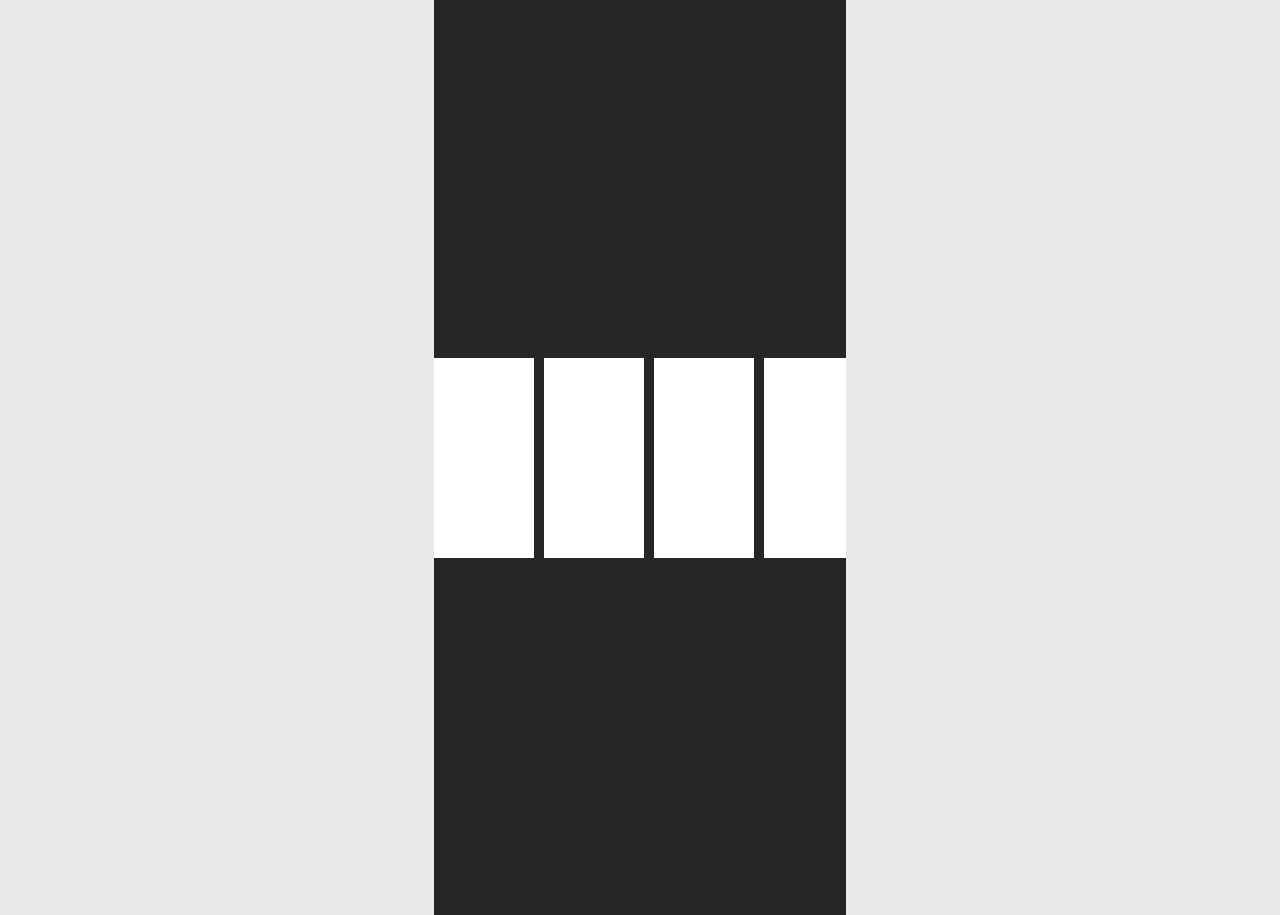
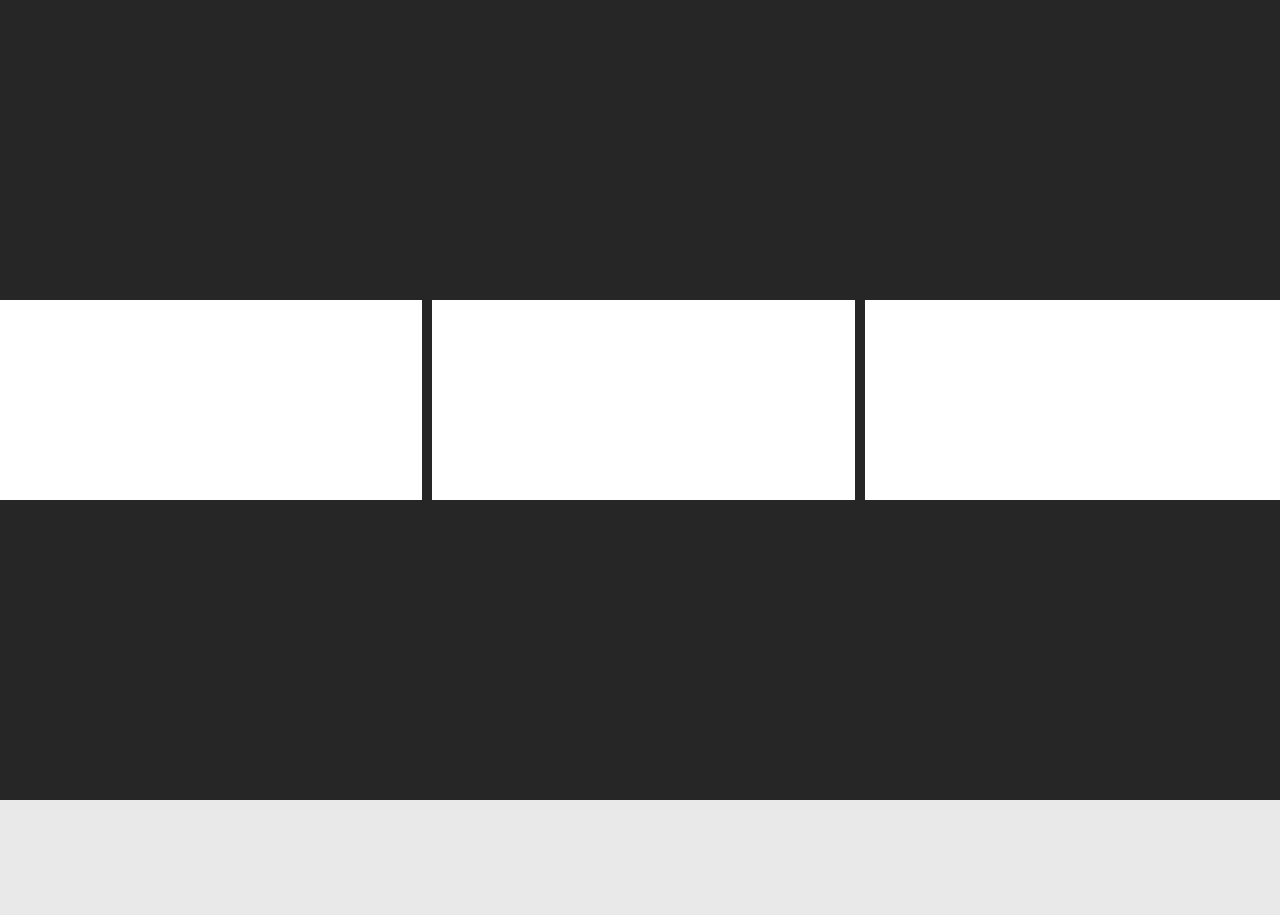
Before and after one commit to Ebenezr/Horizontal-scrol-flexl, a plain HTML site: page index.html in a window 1280 px wide. After the commit the page ends 800 px from the top, so only its background shows below. Drawn offline with Linux system fonts and the light colour scheme.

Commit message:
fix page size

```diff
--- a/style.css
+++ b/style.css
@@ -8,8 +8,8 @@ body {
 }
 .container {
   background-color: #262626;
-  width: 412px;
-  height: 915px;
+  width: 100vw;
+  height: 100vh;
   margin: 0 auto;
 
   display: flex;
@@ -22,7 +22,7 @@ body {
 .container .card {
   flex: 0 0 auto;
 
-  width: 100px;
+  width: 33%;
   height: 200px;
   background-color: #fff;
 }
```
